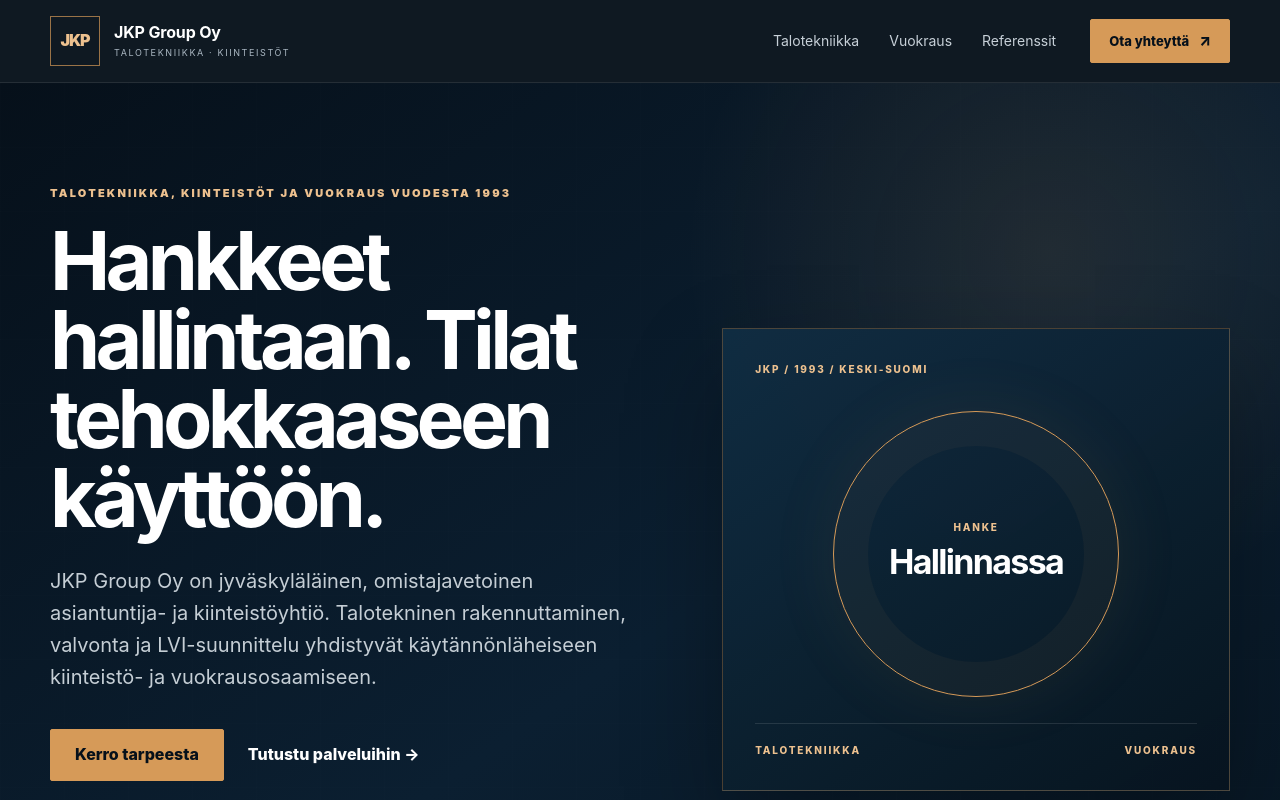
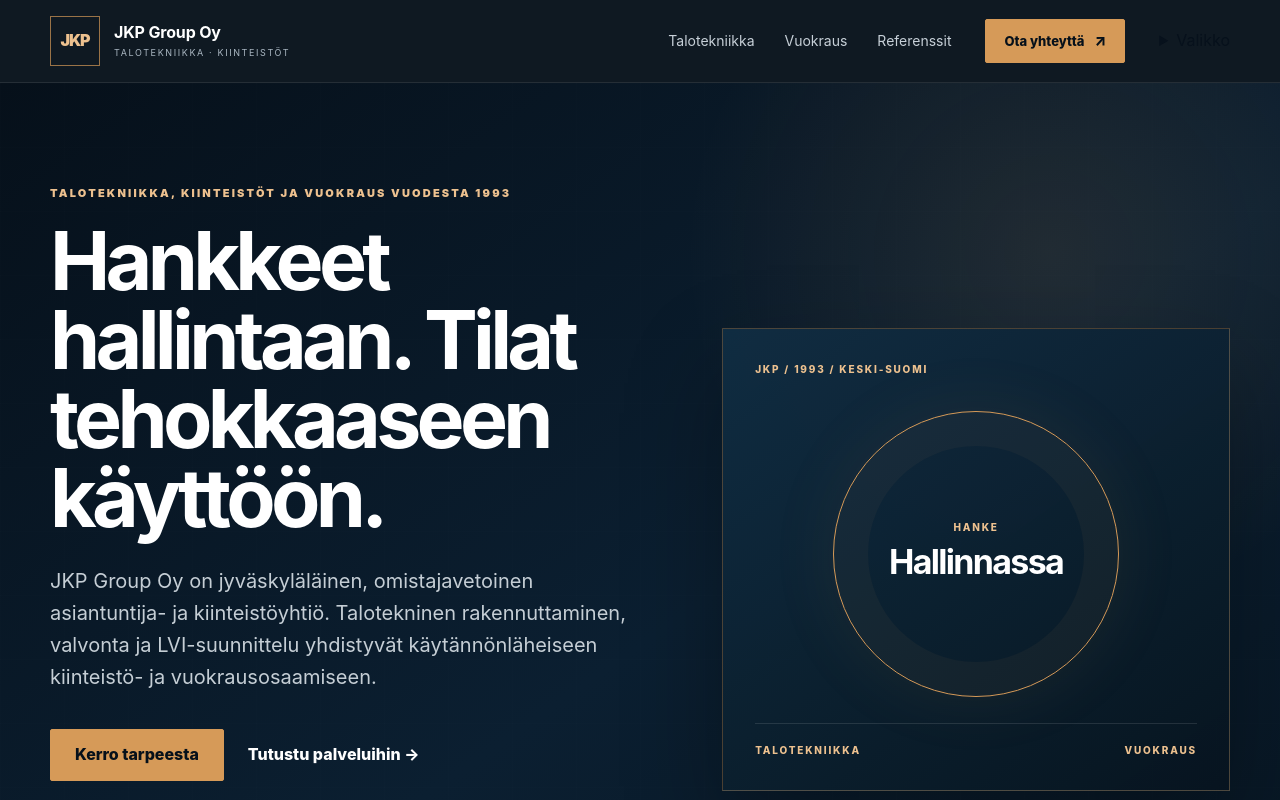
Before and after one commit to Jambovisuaalit/jkp-group-website, a Next.js app: page / in a window 1280 px wide. Shown: the top 800 px of the page. Built offline with nearby package versions, Linux system fonts and the light colour scheme; no server answers; the database is empty.

Commit message:
design: refine premium responsive navigation

```diff
--- a/components/Header.tsx
+++ b/components/Header.tsx
@@ -21,6 +21,19 @@
         <a className="button button-small header-contact" href={`mailto:${email}`}>
           Ota yhteyttä <span aria-hidden="true">↗</span>
         </a>
+
+        <details className="mobile-menu">
+          <summary aria-label="Avaa sivuston valikko">
+            <span>Valikko</span>
+            <span className="mobile-menu-icon" aria-hidden="true" />
+          </summary>
+          <nav className="mobile-nav" aria-label="Mobiilinavigaatio">
+            <Link href="/talotekniikka">Talotekniikka</Link>
+            <Link href="/vuokraus">Vuokraus</Link>
+            <Link href="/referenssit">Referenssit</Link>
+            <a className="mobile-nav-contact" href={`mailto:${email}`}>Ota yhteyttä</a>
+          </nav>
+        </details>
       </div>
     </header>
   );
```
